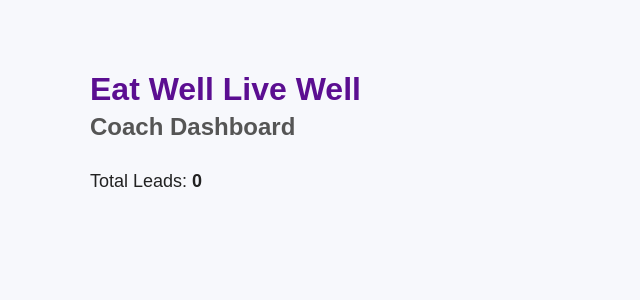
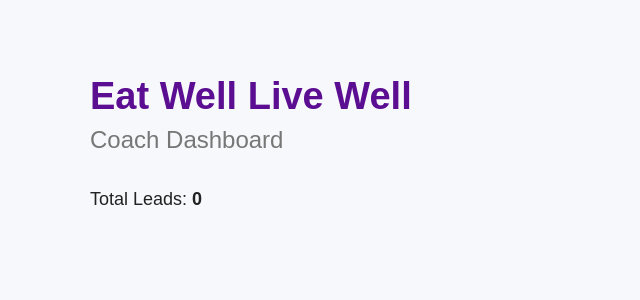
Before and after one commit to ramsparames/eatwelllivewell, a FastAPI app: page /dashboard in a window 1280 px wide. Shown: the top 300 px of the page, without its empty margins (0-640 px from the left). Run offline with FastAPI, Linux system fonts and the light colour scheme; data that the repository does not hold is empty.

Commit message:
Update dashboard.css

```diff
--- a/static/dashboard.css
+++ b/static/dashboard.css
@@ -49,17 +49,23 @@ body{
 
 h1{
 
-    color:#5B0E91;
+    color:var(--primary);
 
-    margin-bottom:5px;
+    font-size:38px;
+
+    margin-bottom:8px;
 
 }
 
 h2{
 
+    color:var(--muted);
+
+    font-weight:400;
+
     margin-top:0;
 
-    color:#555;
+    margin-bottom:35px;
 
 }
 
```
